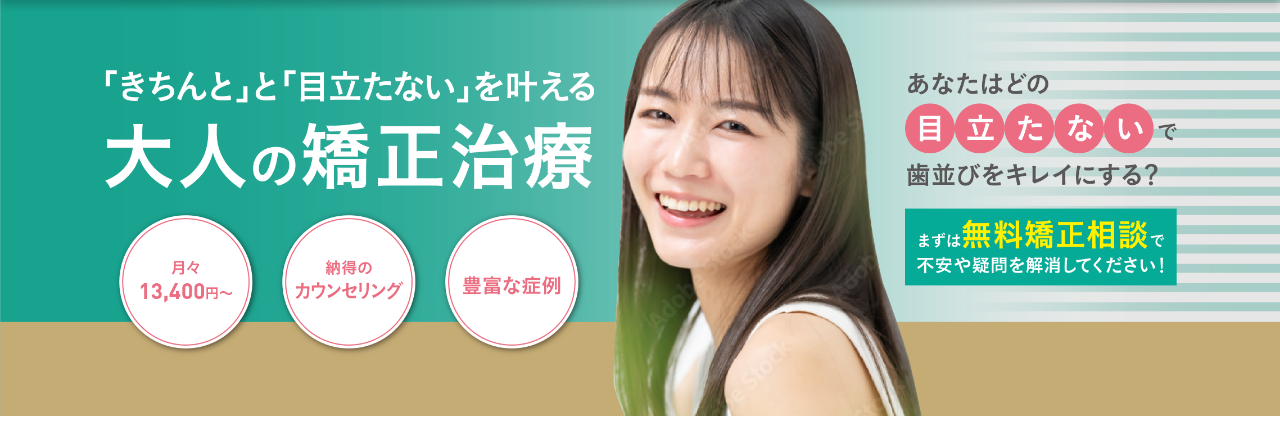
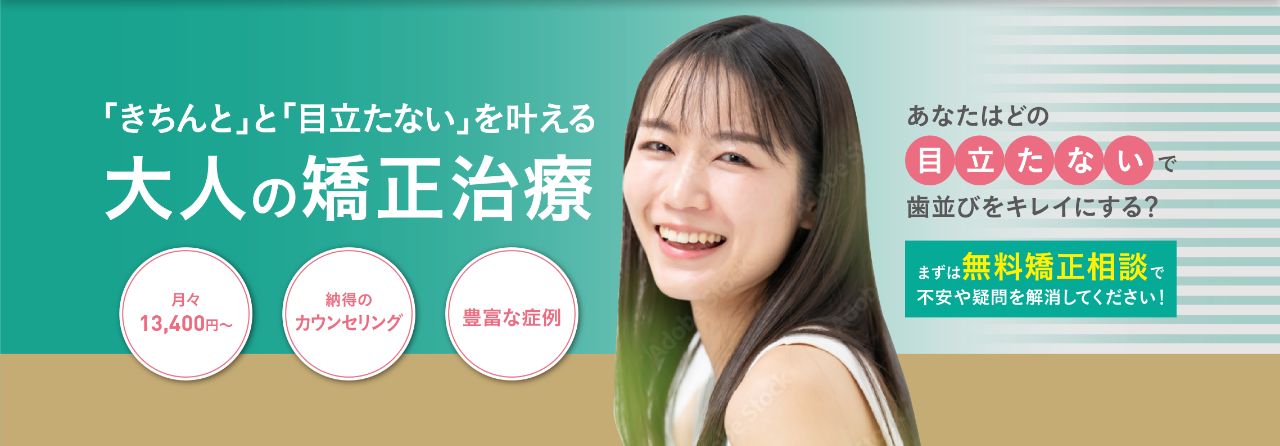
Before and after one commit to misuzu-ms/LP2_suzuki, a plain HTML site: page index.html in a window 1280 px wide. Shown: the part 121-567 px from the top of the page. Drawn offline with Linux system fonts and the light colour scheme.

Commit message:
index編集

```diff
--- a/css/style.css
+++ b/css/style.css
@@ -986,7 +986,7 @@ letter-spacing: 0.3rem;
   }
 
     .top-wrap {
-      padding-top: 6.5%;
+      padding-top: 9%;
     }
 
 }
```
